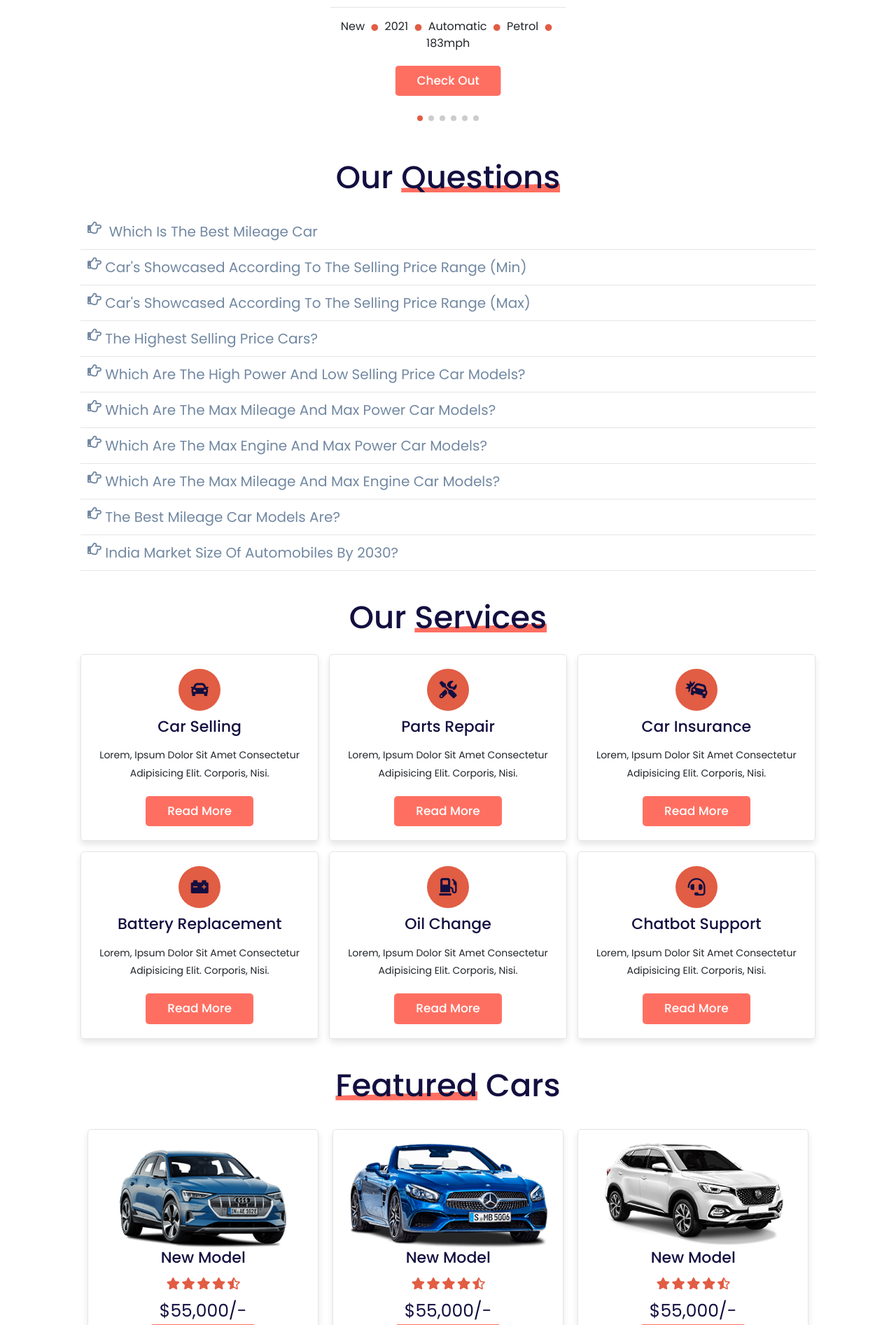
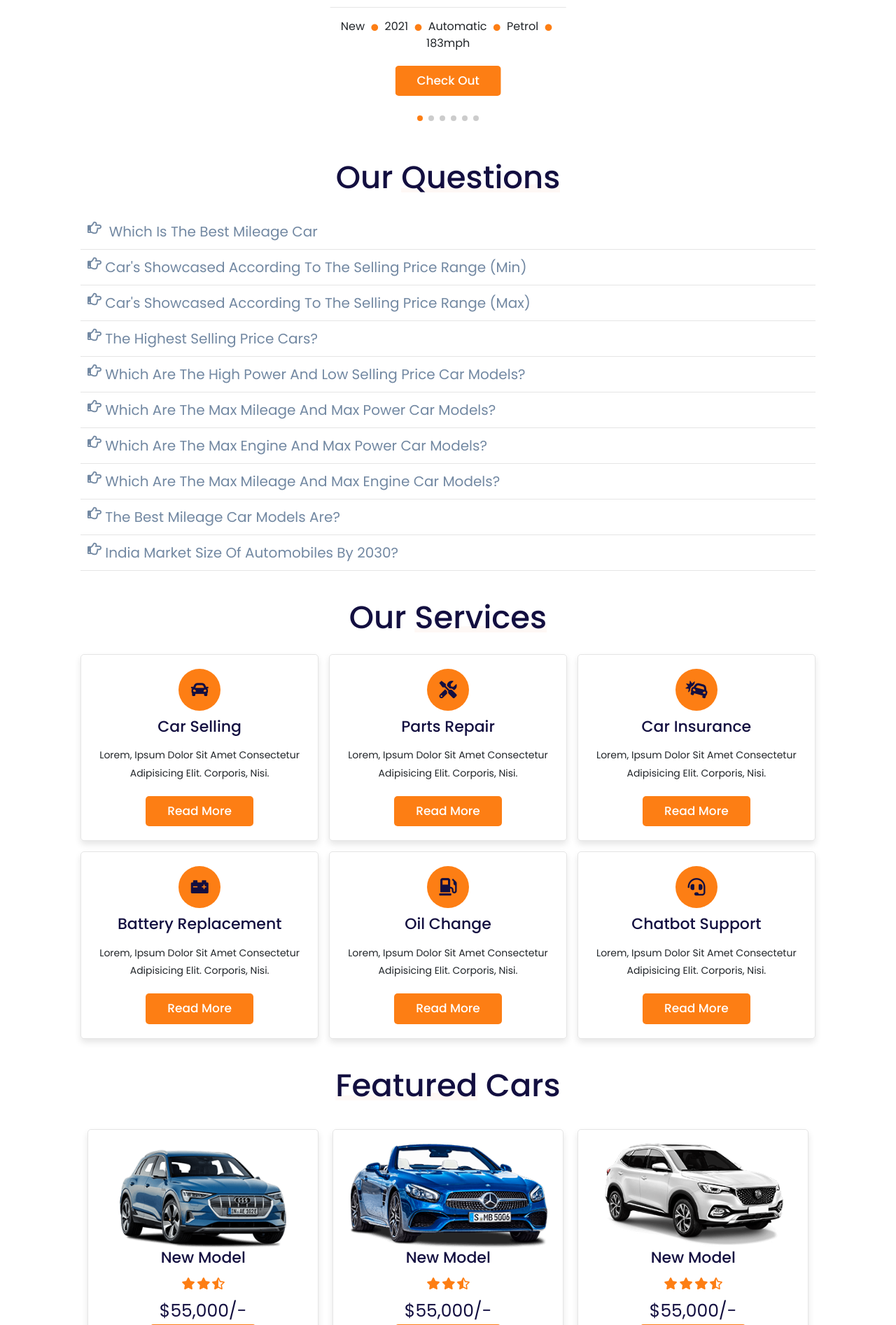
Before and after one commit to rock12231/car-project, a Django app: page / in a window 1280 px wide. Shown: the part 1200-3094 px from the top of the page at 70% size. Run offline with Django 4.2, Linux system fonts and the light colour scheme; some libraries are stand-ins or nearby versions.

Commit message:
colour changes

```diff
--- a/selectCar/static/css/style.css
+++ b/selectCar/static/css/style.css
@@ -1,8 +1,8 @@
 @import url('https://fonts.googleapis.com/css2?family=Poppins:wght@100;300;400;500;600&display=swap');
 
 :root{
-    --yellow: #E15D44;
-    --light-yellow:#FF6F61;
+    --yellow:#fd7e14;
+    --light-yellow:#fef8f5;
     --black:#130f40;
     --light-color:#212529;
     --box-shadow:0 .5rem 1rem rgba(0,0,0,.1);
@@ -57,7 +57,7 @@ section{
     display: inline-block;
     /* margin-top: 1rem; */
     padding:.8rem 3rem;
-    background:var(--light-yellow);
+    background:var(--yellow);
     color:#fff;
     cursor: pointer;
     font-size: 1.7rem;
--- a/selectCar/templates/selectCar/app-base.html
+++ b/selectCar/templates/selectCar/app-base.html
@@ -55,7 +55,7 @@
             <a href="#vehicles">vehicles</a>
             <a href="#services">services</a>
             <a href="#featured">featured</a>
-            <a href="#reviews">Analysis</a>
+            <a href="#question">Analysis</a>
             <a href="#contact">contact</a>
         </nav>
         <div id="login-btn">
--- a/selectCar/templates/selectCar/index.html
+++ b/selectCar/templates/selectCar/index.html
@@ -139,7 +139,7 @@
     </div>
 </section>
 
-<section class="vehicles" id="vehicles">
+<section class="vehicles" id="question">
     <h1 class="heading"> Our <span>Questions</span> </h1>
     <div class="accordion">
         <div class="accordion-item ">
@@ -237,9 +237,9 @@
                     <h3>new model</h3>
                     <div class="stars">
                         <i class="fas fa-star"></i>
+                        <!-- <i class="fas fa-star"></i> -->
                         <i class="fas fa-star"></i>
-                        <i class="fas fa-star"></i>
-                        <i class="fas fa-star"></i>
+                        <!-- <i class="fas fa-star"></i> -->
                         <i class="fas fa-star-half-alt"></i>
                     </div>
                     <div class="price">$55,000/-</div>
@@ -254,7 +254,7 @@
                         <i class="fas fa-star"></i>
                         <i class="fas fa-star"></i>
                         <i class="fas fa-star"></i>
-                        <i class="fas fa-star"></i>
+                        <!-- <i class="fas fa-star"></i> -->
                         <i class="fas fa-star-half-alt"></i>
                     </div>
                     <div class="price">$55,000/-</div>
@@ -270,7 +270,7 @@
                         <i class="fas fa-star"></i>
                         <i class="fas fa-star"></i>
                         <i class="fas fa-star"></i>
-                        <i class="fas fa-star-half-alt"></i>
+                        <!-- <i class="fas fa-star-half-alt"></i> -->
                     </div>
                     <div class="price">$55,000/-</div>
                     <a href="#" class="btn">check out</a>
@@ -281,9 +281,9 @@
                 <div class="content">
                     <h3>new model</h3>
                     <div class="stars">
+                        <!-- <i class="fas fa-star"></i> -->
                         <i class="fas fa-star"></i>
-                        <i class="fas fa-star"></i>
-                        <i class="fas fa-star"></i>
+                        <!-- <i class="fas fa-star"></i> -->
                         <i class="fas fa-star"></i>
                         <i class="fas fa-star-half-alt"></i>
                     </div>
@@ -304,8 +304,8 @@
                         <i class="fas fa-star"></i>
                         <i class="fas fa-star"></i>
                         <i class="fas fa-star"></i>
-                        <i class="fas fa-star"></i>
-                        <i class="fas fa-star-half-alt"></i>
+                        <!-- <i class="fas fa-star"></i> -->
+                        <!-- <i class="fas fa-star-half-alt"></i> -->
                     </div>
                     <div class="price">$55,000/-</div>
                     <a href="#" class="btn">check out</a>
```
Also changed, not shown: other parts of selectCar/static/css/style.css (+2 -1 lines), other parts of selectCar/templates/selectCar/index.html (+8 -8 lines), selectCar/static/brandimage/honda.jpg (added), selectCar/static/brandimage/hyundai.jpg (added), selectCar/static/brandimage/mahindra.jpg (added), selectCar/static/brandimage/maruti.jpg (added), selectCar/static/brandimage/mercedes-benz.jpg (added), selectCar/static/brandimage/tata.jpg (added), selectCar/static/brandimage/toyota.jpg (added).
